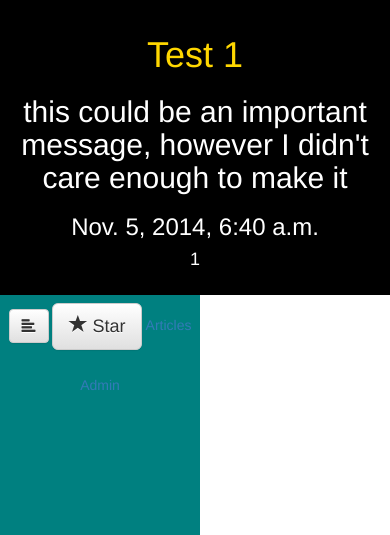
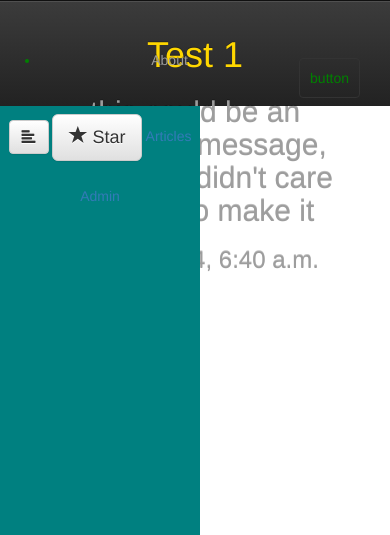
Before and after one commit to jmeline/beautiful_historia, a Django app: page /articles/get/1/ in a window 390 px wide; the page is wider, and only the part inside the window is pictured. Shown: the top 535 px of that part. Run offline with Django 3.2, Linux system fonts and the light colour scheme; data comes from the database, SQL or seed files in the repository.

Commit message:
Creating a more responsive collapsing navigation bar

```diff
--- a/django_test/templates/base.html
+++ b/django_test/templates/base.html
@@ -14,8 +14,16 @@
 
 </head>
 <body>
-    <div id="header">
-        <h1>{% block sitename %} SITE! {% endblock %}</h1>
+    <div class="navbar-inverse navbar-static-top">
+        <div class="container">
+            <a href="#" class="navbar-brand"> {% block sitename %} Site! {% endblock %} </a>
+            <button class="navbar-toggle" data-toggle="collapse" data-target=".navHeaderCollapse">button</button>
+            <div class="'collapse navbar-collapse navHeaderCollapse">
+                <ul class="navbar-nav navbar-right">
+                    <li><a href="#"> About </a></li>
+                </ul>
+            </div>
+        </div>
     </div>
 
     <div id="nav">
```
